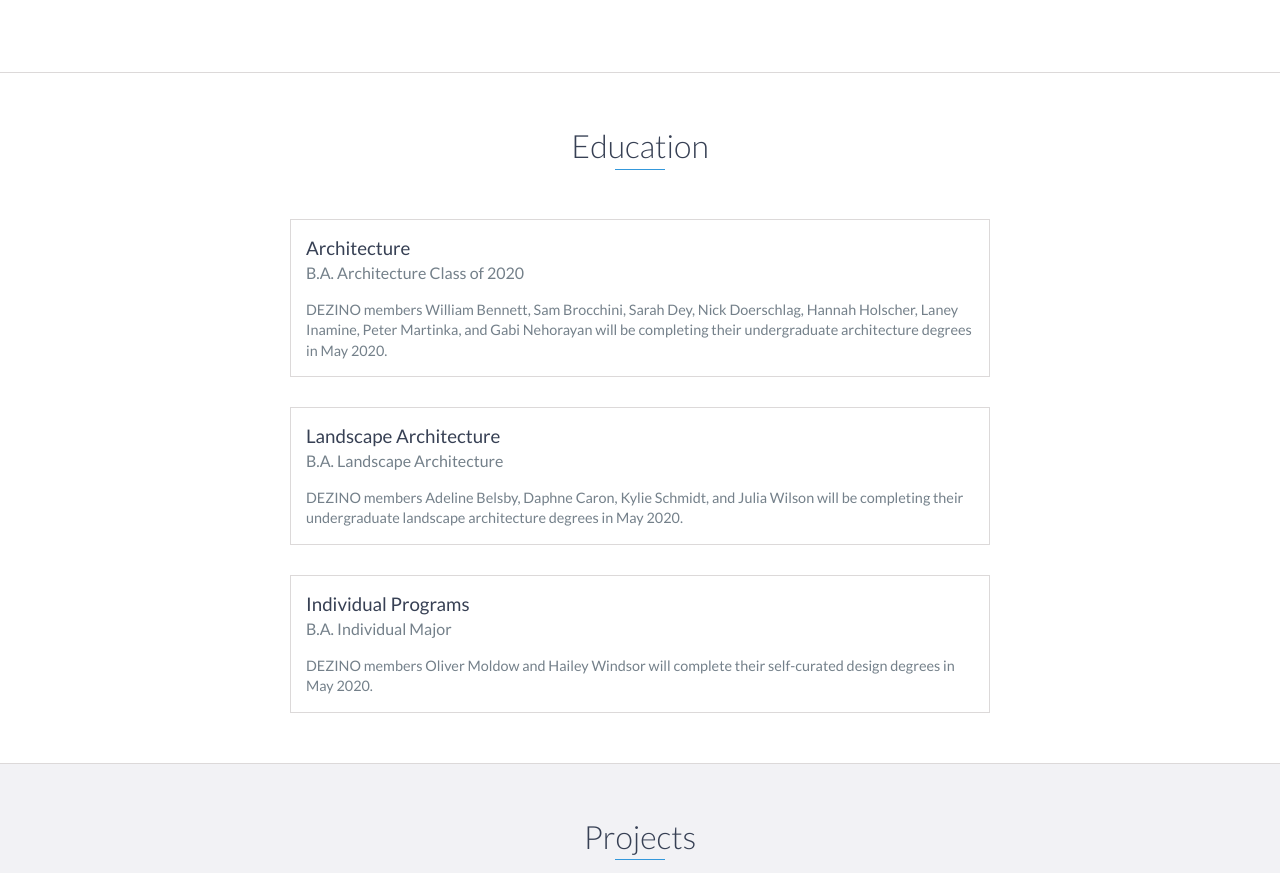
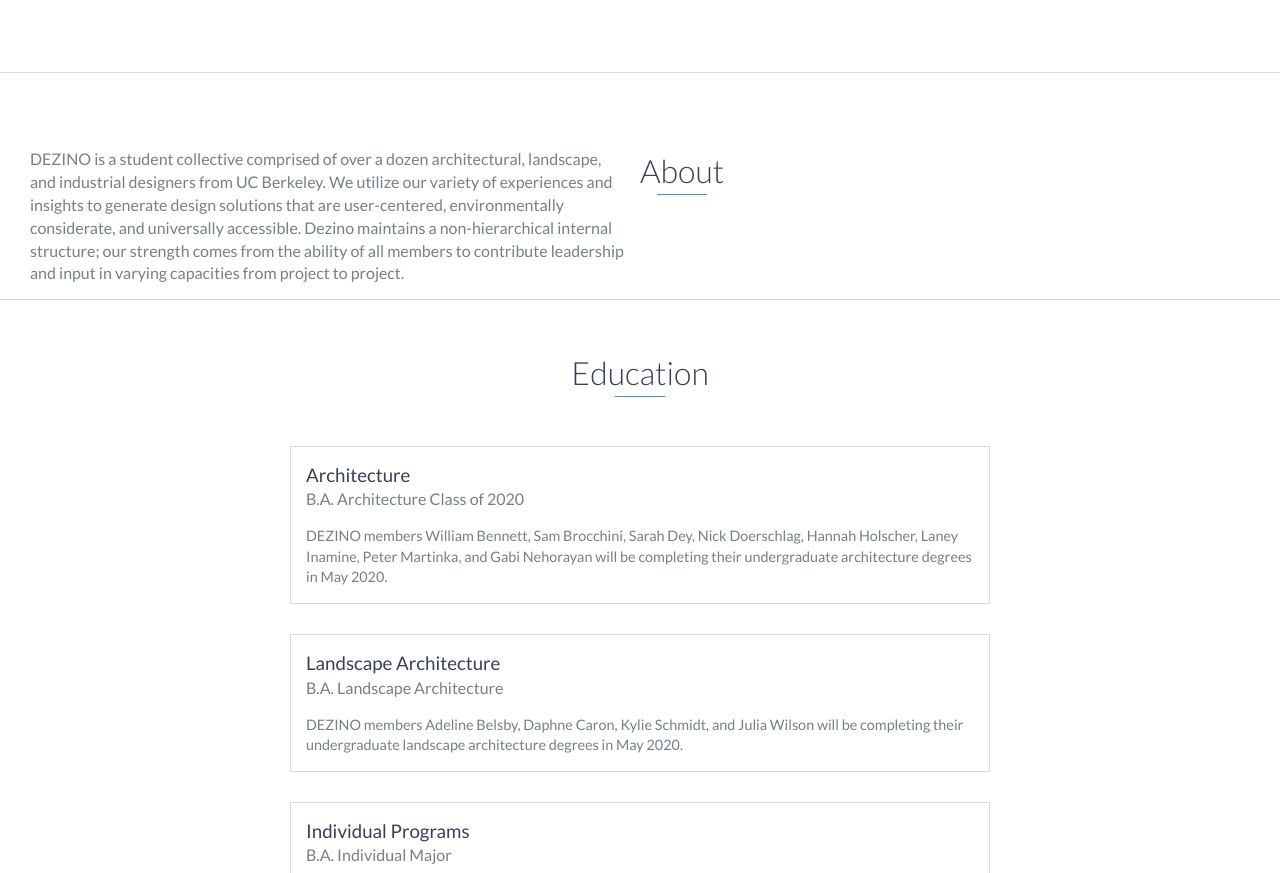
Before and after one commit to haileyhula/haileyhula.github.io, a website: page index.html in a window 1280 px wide. Shown: the part 992-1865 px from the top of the page. Drawn offline with nearby package versions, Linux system fonts and the light colour scheme.

Commit message:
testing out changed to about section

```diff
--- a/index.html
+++ b/index.html
@@ -73,6 +73,16 @@
                 </div>
             </div>
         </div>
+    </div>
+	    <div id="about">
+                    <h2 class="heading">About</h2>
+                <div class="col-md-6">
+                    <p>
+                        DEZINO is a student collective comprised of over a dozen architectural, landscape, and industrial designers from UC Berkeley. We utilize our variety of experiences and insights to generate design solutions that are user-centered, environmentally considerate, and universally accessible.
+						Dezino maintains a non-hierarchical internal structure; our strength comes from the ability of all members to contribute leadership and input in varying
+						capacities from project to project.
+                    </p>
+                </div>
     </div>
     <div id="education">
 		<div class="container">
```
